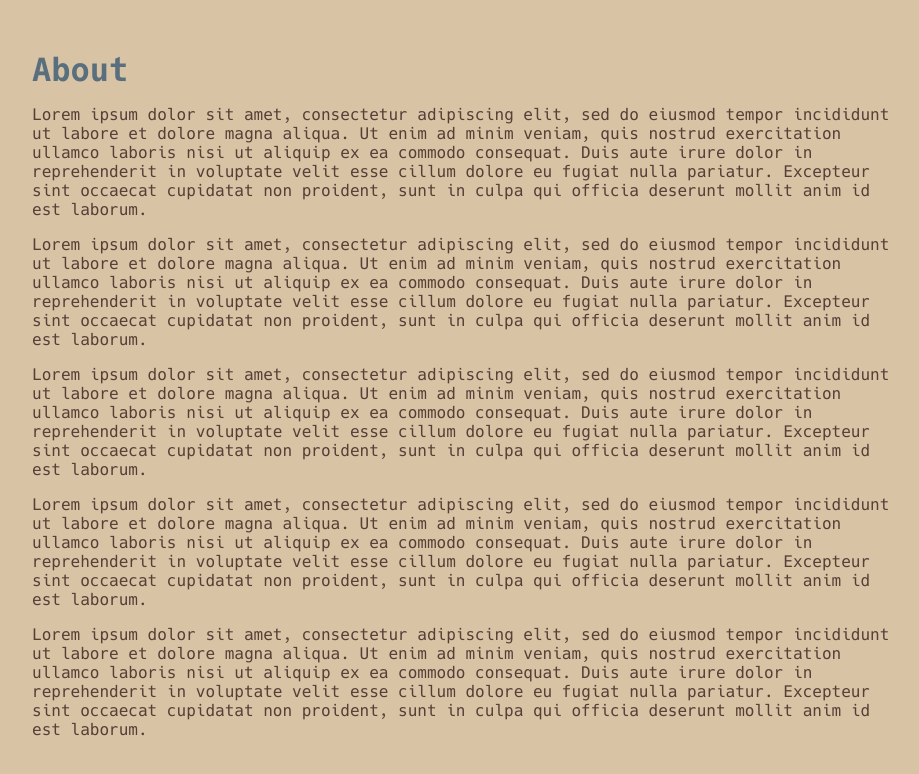
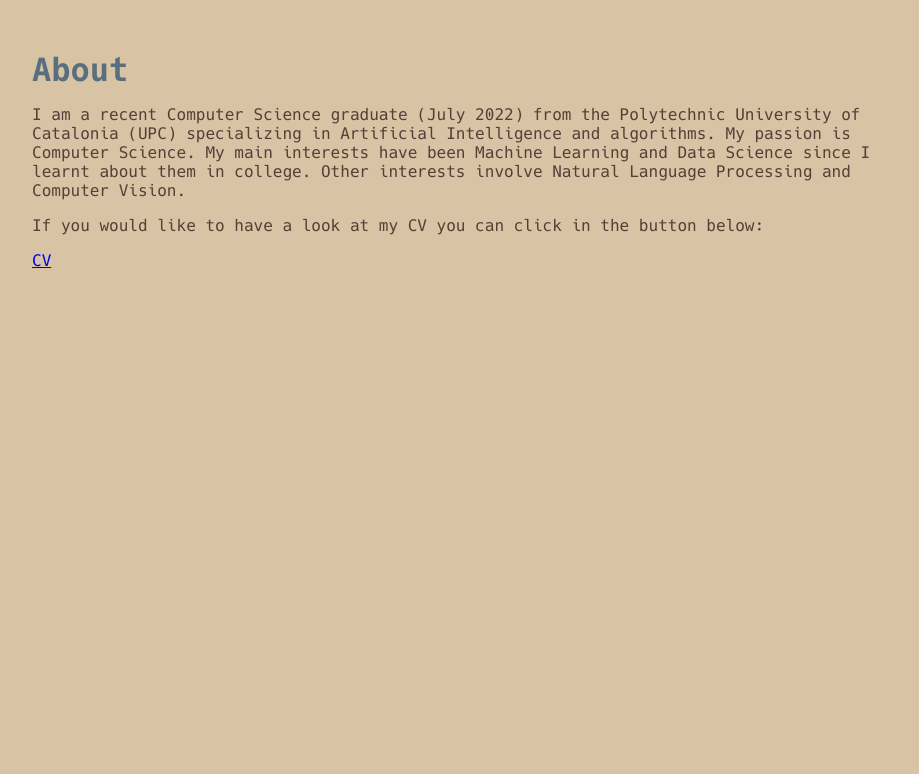
Before and after one commit to theofuhrmann/theofuhrmann.github.io, a React (Create React App) app: page /about in a window 1280 px wide. Shown: the top 774 px of the page, without its empty margins (343-1262 px from the left). Built offline with nearby package versions, Linux system fonts and the light colour scheme.

Commit message:
about, cv not working, links fixed

```diff
--- a/src/Components/About.js
+++ b/src/Components/About.js
@@ -1,6 +1,7 @@
 import React from "react";
 import { Helmet } from "react-helmet";
 import "../App.css";
+import { Link } from "react-router-dom";
 
 function About() {
   return (
@@ -11,50 +12,23 @@
       <div className="content">
         <h1 style={{ color: "rgb(90, 111, 125)" }}>About</h1>
         <p>
-          Lorem ipsum dolor sit amet, consectetur adipiscing elit, sed do
-          eiusmod tempor incididunt ut labore et dolore magna aliqua. Ut enim ad
-          minim veniam, quis nostrud exercitation ullamco laboris nisi ut
-          aliquip ex ea commodo consequat. Duis aute irure dolor in
-          reprehenderit in voluptate velit esse cillum dolore eu fugiat nulla
-          pariatur. Excepteur sint occaecat cupidatat non proident, sunt in
-          culpa qui officia deserunt mollit anim id est laborum.
+          I am a recent Computer Science graduate (July 2022) from the
+          Polytechnic University of Catalonia (UPC) specializing in Artificial
+          Intelligence and algorithms. My passion is Computer Science. My main
+          interests have been Machine Learning and Data Science since I learnt
+          about them in college. Other interests involve Natural Language
+          Processing and Computer Vision.
         </p>
         <p>
-          Lorem ipsum dolor sit amet, consectetur adipiscing elit, sed do
-          eiusmod tempor incididunt ut labore et dolore magna aliqua. Ut enim ad
-          minim veniam, quis nostrud exercitation ullamco laboris nisi ut
-          aliquip ex ea commodo consequat. Duis aute irure dolor in
-          reprehenderit in voluptate velit esse cillum dolore eu fugiat nulla
-          pariatur. Excepteur sint occaecat cupidatat non proident, sunt in
-          culpa qui officia deserunt mollit anim id est laborum.
+          If you would like to have a look at my CV you can click in the button
+          below:
         </p>
-        <p>
-          Lorem ipsum dolor sit amet, consectetur adipiscing elit, sed do
-          eiusmod tempor incididunt ut labore et dolore magna aliqua. Ut enim ad
-          minim veniam, quis nostrud exercitation ullamco laboris nisi ut
-          aliquip ex ea commodo consequat. Duis aute irure dolor in
-          reprehenderit in voluptate velit esse cillum dolore eu fugiat nulla
-          pariatur. Excepteur sint occaecat cupidatat non proident, sunt in
-          culpa qui officia deserunt mollit anim id est laborum.
-        </p>
-        <p>
-          Lorem ipsum dolor sit amet, consectetur adipiscing elit, sed do
-          eiusmod tempor incididunt ut labore et dolore magna aliqua. Ut enim ad
-          minim veniam, quis nostrud exercitation ullamco laboris nisi ut
-          aliquip ex ea commodo consequat. Duis aute irure dolor in
-          reprehenderit in voluptate velit esse cillum dolore eu fugiat nulla
-          pariatur. Excepteur sint occaecat cupidatat non proident, sunt in
-          culpa qui officia deserunt mollit anim id est laborum.
-        </p>
-        <p>
-          Lorem ipsum dolor sit amet, consectetur adipiscing elit, sed do
-          eiusmod tempor incididunt ut labore et dolore magna aliqua. Ut enim ad
-          minim veniam, quis nostrud exercitation ullamco laboris nisi ut
-          aliquip ex ea commodo consequat. Duis aute irure dolor in
-          reprehenderit in voluptate velit esse cillum dolore eu fugiat nulla
-          pariatur. Excepteur sint occaecat cupidatat non proident, sunt in
-          culpa qui officia deserunt mollit anim id est laborum.
-        </p>
+        <Link
+          to={require("../Documents/Curriculim_Vitae_English_ML.pdf.zip")}
+          download="CV"
+        >
+          CV
+        </Link>
       </div>
     </>
   );
--- a/src/Components/Nav.js
+++ b/src/Components/Nav.js
@@ -15,13 +15,13 @@
             </h1>
           </li>
         </Link>
-        <Link to="/#about" className="nav-link">
+        <Link to="/about" className="nav-link">
           <li>About</li>
         </Link>
-        <Link to="/#work" className="nav-link">
+        <Link to="/work" className="nav-link">
           <li>Work</li>
         </Link>
-        <Link to="/#random" className="nav-link">
+        <Link to="/random" className="nav-link">
           <li>Random</li>
         </Link>
       </ul>
```
Also changed, not shown: 1 other file (tests, documents, lock files or other folders).
